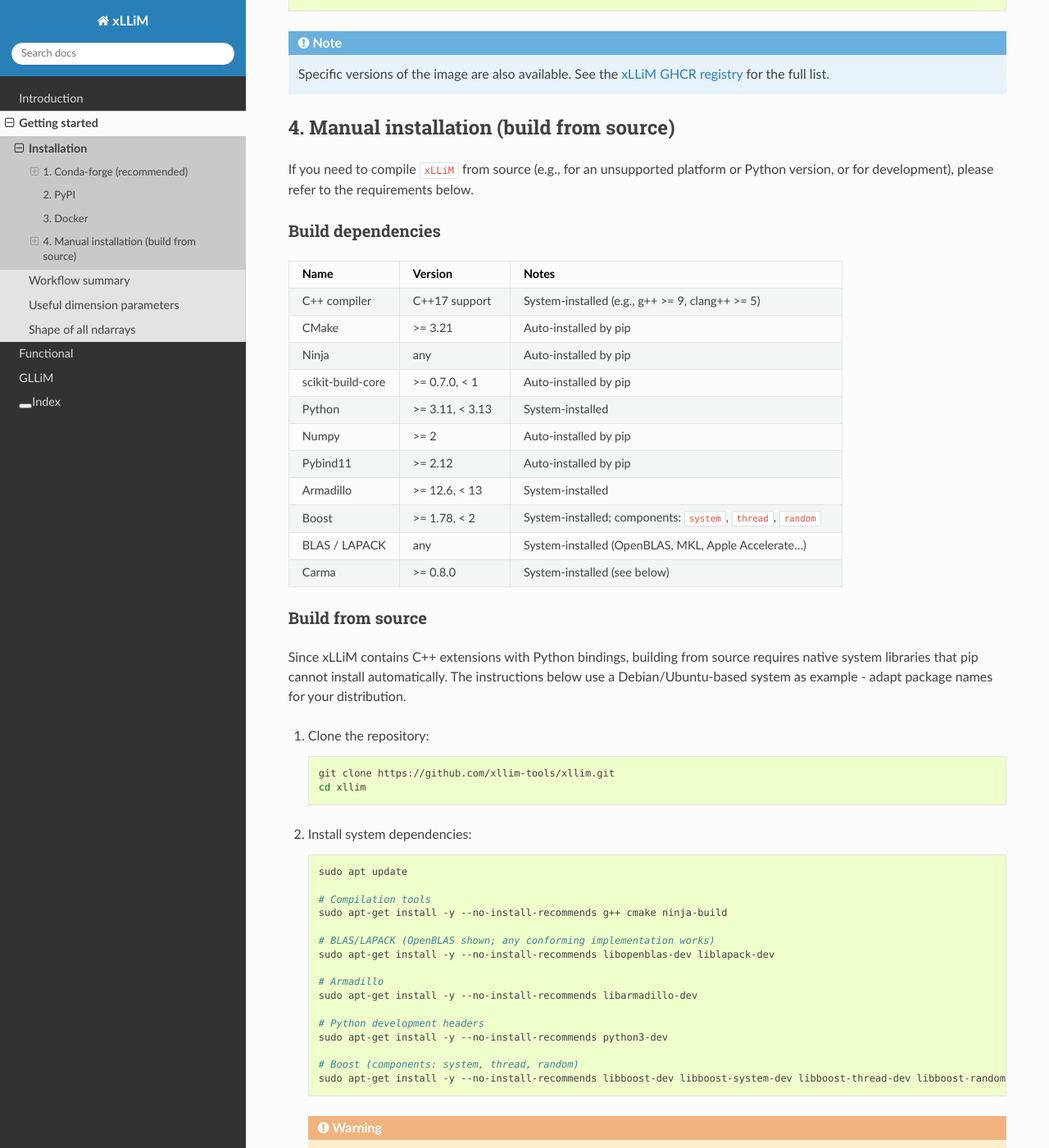
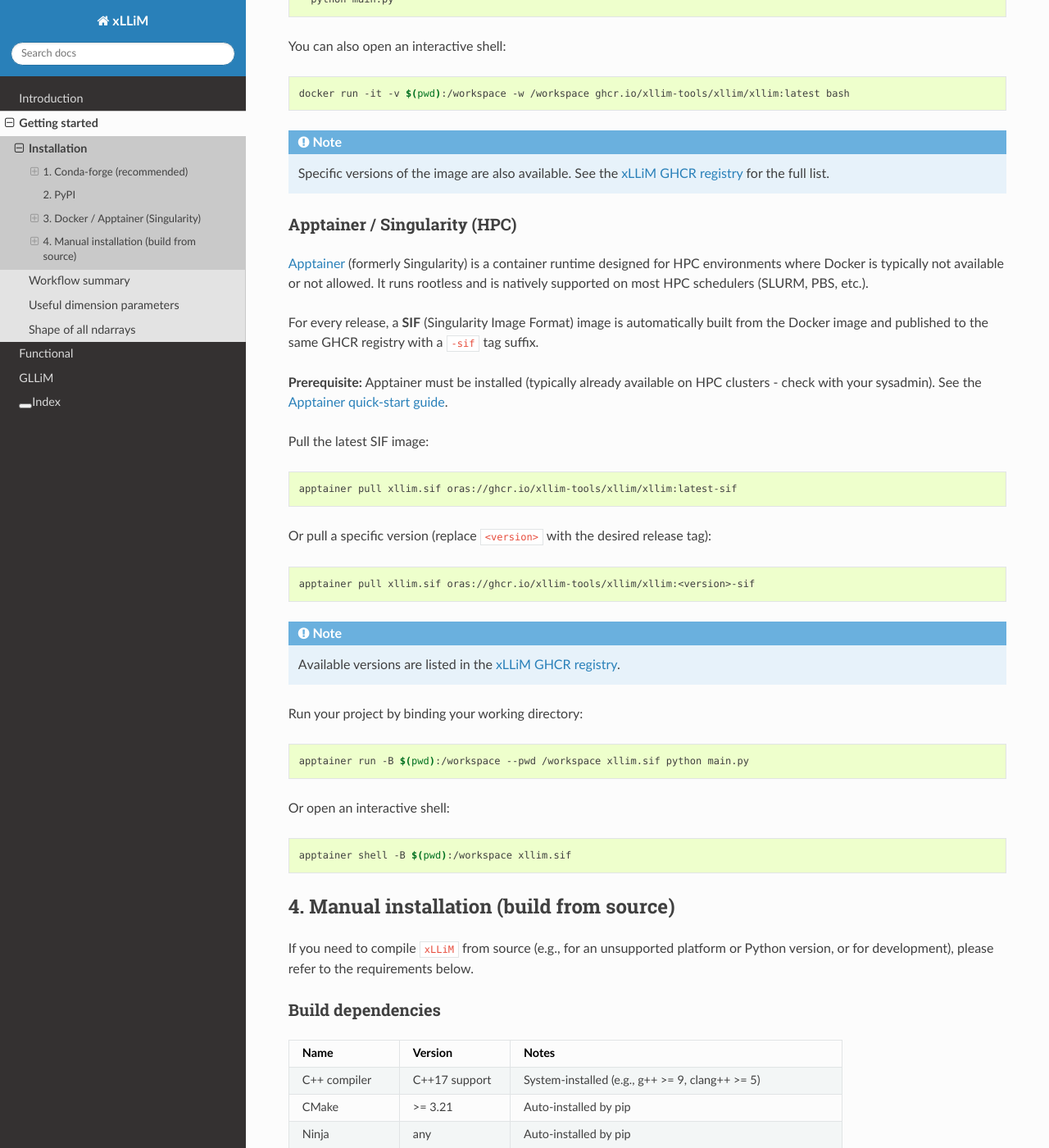
Before and after one commit to xllim-tools/xllim, a Sphinx documentation site: the page built from docs/sphinx/source/getting_started/installation_usage.rst, in a window 1280 px wide and 1400 px high, scrolled down 2936 px. Shown: the whole window at 82% size. Built offline with Sphinx 7.4.7 and the Read the Docs theme 3.1.0, drawn with Linux system fonts in a browser that asks for light colours; some of the changed text lies outside the part shown.

Commit message:
apptainer: mentionning existence in readme & doc, + adding latest-sif tag to CI

```diff
--- a/docs/sphinx/source/getting_started/installation_usage.rst
+++ b/docs/sphinx/source/getting_started/installation_usage.rst
@@ -119,14 +119,21 @@
 **Mac/Windows:** conda (section :ref:`install-conda`) or Docker (section :ref:`install-docker`) are recommended.
 
 **Other Python versions (3.10, 3.13…):** not officially tested. You can try building from the source
-distribution — ``pip`` will fall back to it automatically when no wheel matches. However, you must first
+distribution - ``pip`` will fall back to it automatically when no wheel matches. However, you must first
 install the native system libraries manually (see section :ref:`install-manual`).
 
 
 .. _install-docker:
 
-3. Docker
-*********
+3. Docker / Apptainer (Singularity)
+************************************
+
+Pre-built container images are published for every release. Two formats are available: a standard
+**Docker** image for workstations and cloud environments, and an **Apptainer / Singularity** SIF image
+for HPC clusters where Docker is unavailable.
+
+Docker
+======
 
 A minimal Docker image based on ``python:3.11-slim`` is available, with ``xLLiM`` pre-installed.
 
@@ -162,6 +167,52 @@
    Specific versions of the image are also available. See the
    `xLLiM GHCR registry <https://github.com/xllim-tools/xllim/pkgs/container/xllim%2Fxllim/versions>`_
    for the full list.
+
+
+.. _install-apptainer:
+
+Apptainer / Singularity (HPC)
+==============================
+
+`Apptainer <https://apptainer.org/>`_ (formerly Singularity) is a container runtime designed for
+HPC environments where Docker is typically not available or not allowed. It runs rootless and is
+natively supported on most HPC schedulers (SLURM, PBS, etc.).
+
+For every release, a **SIF** (Singularity Image Format) image is automatically built from the Docker
+image and published to the same GHCR registry with a ``-sif`` tag suffix.
+
+**Prerequisite:** Apptainer must be installed (typically already available on HPC clusters - check
+with your sysadmin). See the
+`Apptainer quick-start guide <https://apptainer.org/docs/user/latest/quick_start.html>`_.
+
+Pull the latest SIF image:
+
+.. code-block:: bash
+
+   apptainer pull xllim.sif oras://ghcr.io/xllim-tools/xllim/xllim:latest-sif
+
+Or pull a specific version (replace ``<version>`` with the desired release tag):
+
+.. code-block:: bash
+
+   apptainer pull xllim.sif oras://ghcr.io/xllim-tools/xllim/xllim:<version>-sif
+
+.. note::
+
+   Available versions are listed in the
+   `xLLiM GHCR registry <https://github.com/xllim-tools/xllim/pkgs/container/xllim%2Fxllim/versions>`_.
+
+Run your project by binding your working directory:
+
+.. code-block:: bash
+
+   apptainer run -B $(pwd):/workspace --pwd /workspace xllim.sif python main.py
+
+Or open an interactive shell:
+
+.. code-block:: bash
+
+   apptainer shell -B $(pwd):/workspace xllim.sif
 
 
 .. _install-manual:
@@ -272,7 +323,7 @@
 
          export CMAKE_ARGS="-DBoost_ROOT=/usr/local -DBoost_NO_SYSTEM_PATHS=ON -DBoost_USE_STATIC_LIBS=ON"
 
-   **carma** — not available in standard apt repositories; build from source:
+   **carma** - not available in standard apt repositories; build from source:
 
    .. code-block:: bash
 
```
Also changed, not shown: other parts of docs/sphinx/source/getting_started/installation_usage.rst (+0 -2 lines), README.md (+45 -16 lines), 1 other file.
